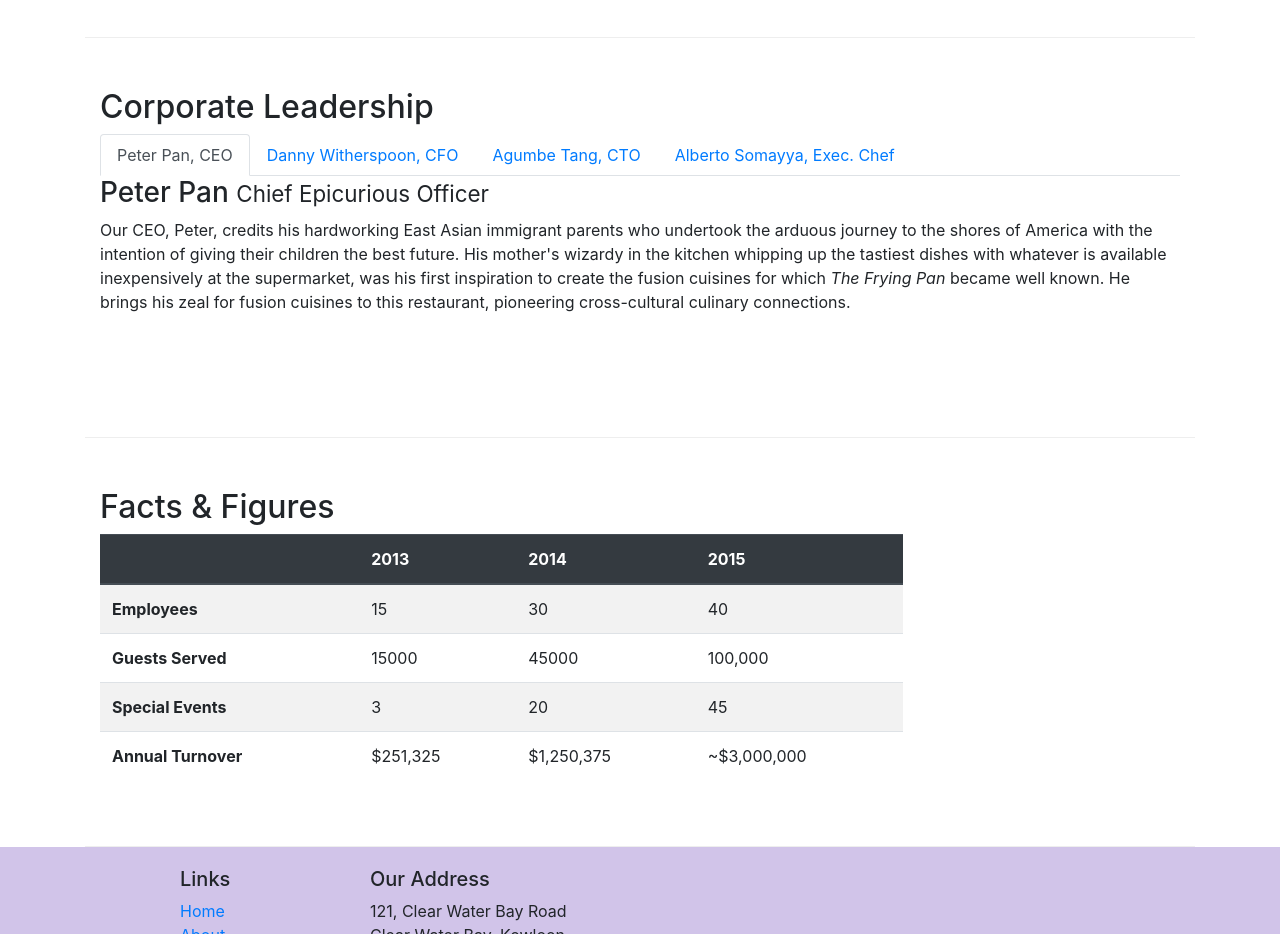
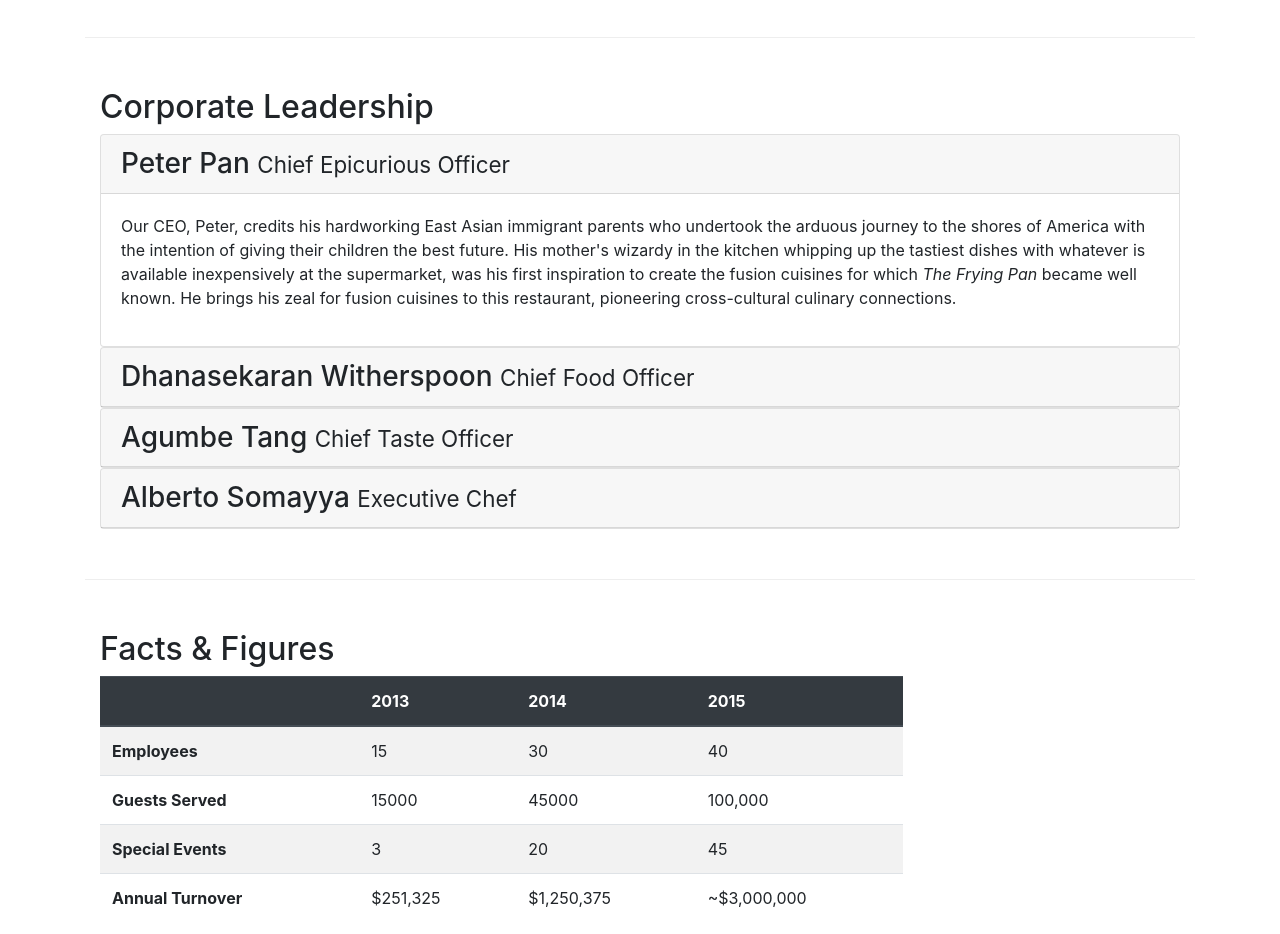
Before and after one commit to Saurabh-Shukla534/bootstrap4, a website: page aboutus.html in a window 1280 px wide. Shown: the part 860-1794 px from the top of the page. Drawn offline with nearby package versions, Linux system fonts and the light colour scheme.

Commit message:
accordion

```diff
--- a/aboutus.html
+++ b/aboutus.html
@@ -101,40 +101,59 @@
             <div class="col-12">
                 <h2>Corporate Leadership</h2>
 
-                    <ul class="nav nav-tabs">
-                        <li class="nav-item">
-                            <a class="nav-link active" href="#peter" role="tab" data-toggle="tab">Peter Pan, CEO</a>
-                        </li>
-                        <li class="nav-item">
-                            <a class="nav-link" href="#danny" role="tab" data-toggle="tab">Danny Witherspoon, CFO</a>
-                        </li>
-                        <li class="nav-item">
-                            <a class="nav-link" href="#agumbe" role="tab" data-toggle="tab">Agumbe Tang, CTO</a>
-                        </li>
-                        <li class="nav-item">
-                            <a class="nav-link" href="#alberto" role="tab" data-toggle="tab">Alberto Somayya, Exec. Chef</a>
-                        </li>
-                    </ul>
 
-                <div class="tab-content">
-                    <div role="tabpanel" class="tab-pane fade show active" id="peter">
-                        <h3>Peter Pan <small>Chief Epicurious Officer</small></h3>
-                        <p class="d-none d-sm-block">Our CEO, Peter, credits his hardworking East Asian immigrant parents who undertook the arduous journey to the shores of America with the intention of giving their children the best future. His mother's wizardy in the kitchen whipping up the tastiest dishes with whatever is available inexpensively at the supermarket, was his first inspiration to create the fusion cuisines for which <em>The Frying Pan</em> became well known. He brings his zeal for fusion cuisines to this restaurant, pioneering cross-cultural culinary connections.</p>
+
+                <div id="accordion">
+                    <div class="card">
+                        <div class="card-header" role="tab" id="peterhead">
+                            <h3 class="mb-0">
+                                <a data-toggle="collapse" data-target="#peter">Peter Pan <small>Chief Epicurious Officer</small></a>
+                            </h3>
+                        </div>
+                        <div role="tabpanel" class="collapse show" id="peter" data-parent="#accordion">
+                            <div class="card-body">
+                                <p class="d-none d-sm-block">Our CEO, Peter, credits his hardworking East Asian immigrant parents who undertook the arduous journey to the shores of America with the intention of giving their children the best future. His mother's wizardy in the kitchen whipping up the tastiest dishes with whatever is available inexpensively at the supermarket, was his first inspiration to create the fusion cuisines for which <em>The Frying Pan</em> became well known. He brings his zeal for fusion cuisines to this restaurant, pioneering cross-cultural culinary connections.</p>
+                            </div>
+                        </div>
                     </div>
 
-                    <div role="tabpanel" class="tab-pane fade show" id="danny">
-                        <h3>Dhanasekaran Witherspoon <small>Chief Food Officer</small></h3>
-                        <p class="d-none d-sm-block">Our CFO, Danny, as he is affectionately referred to by his colleagues, comes from a long established family tradition in farming and produce. His experiences growing up on a farm in the Australian outback gave him great appreciation for varieties of food sources. As he puts it in his own words, <em>Everything that runs, wins, and everything that stays, pays!</em></p>
+                    <div class="card">
+                        <div class="card-header" role="tab" id="dannyhead">
+                            <h3 class="mb-0">
+                                <a data-toggle="collapse" data-target="#danny">Dhanasekaran Witherspoon <small>Chief Food Officer</small></a>
+                            </h3>
+                        </div>
+                        <div class="collapse" id="danny" data-parent="#accordion">
+                            <div class="card-body">
+                                <p class="d-none d-sm-block">Our CFO, Danny, as he is affectionately referred to by his colleagues, comes from a long established family tradition in farming and produce. His experiences growing up on a farm in the Australian outback gave him great appreciation for varieties of food sources. As he puts it in his own words, <em>Everything that runs, wins, and everything that stays, pays!</em></p>
+                            </div>
+                        </div>
                     </div>
 
-                    <div role="tabpanel" class="tab-pane fade show" id="agumbe">
-                        <h3>Agumbe Tang <small>Chief Taste Officer</small></h3>
-                        <p class="d-none d-sm-block">Blessed with the most discerning gustatory sense, Agumbe, our CTO, personally ensures that every dish that we serve meets his exacting tastes. Our chefs dread the tongue lashing that ensues if their dish does not meet his exacting standards. He lives by his motto, <em>You click only if you survive my lick.</em></p>
+                    <div class="card">
+                        <div class="card-header" role="tab" id="agumbehead">
+                            <h3 class="mb-0">
+                                <a data-toggle="collapse" data-target="#agumbe">Agumbe Tang <small>Chief Taste Officer</small></a>
+                            </h3>
+                        </div>
+                        <div class="collapse" id="agumbe" data-parent="#accordion">
+                            <div class="card-body">
+                                <p class="d-none d-sm-block">Blessed with the most discerning gustatory sense, Agumbe, our CTO, personally ensures that every dish that we serve meets his exacting tastes. Our chefs dread the tongue lashing that ensues if their dish does not meet his exacting standards. He lives by his motto, <em>You click only if you survive my lick.</em></p>
+                            </div>
+                        </div>
                     </div>
 
-                    <div role="tabpanel" class="tab-pane fade show" id="alberto">
-                        <h3>Alberto Somayya <small>Executive Chef</small></h3>
-                        <p class="d-none d-sm-block">Award winning three-star Michelin chef with wide International experience having worked closely with whos-who in the culinary world, he specializes in creating mouthwatering Indo-Italian fusion experiences. He says, <em>Put together the cuisines from the two craziest cultures, and you get a winning hit! Amma Mia!</em></p>
+                    <div class="card">
+                        <div class="card-header" role="tab" id="albertohead">
+                            <h3 class="mb-0">
+                                <a data-toggle="collapse" data-target="#alberto">Alberto Somayya <small>Executive Chef</small></a>
+                            </h3>
+                        </div>
+                        <div class="collapse" id="alberto" data-parent="#accordion">
+                            <div class="card-body">
+                                <p class="d-none d-sm-block">Award winning three-star Michelin chef with wide International experience having worked closely with whos-who in the culinary world, he specializes in creating mouthwatering Indo-Italian fusion experiences. He says, <em>Put together the cuisines from the two craziest cultures, and you get a winning hit! Amma Mia!</em></p>
+                            </div>
+                        </div>
                     </div>
                 </div>
 
```
